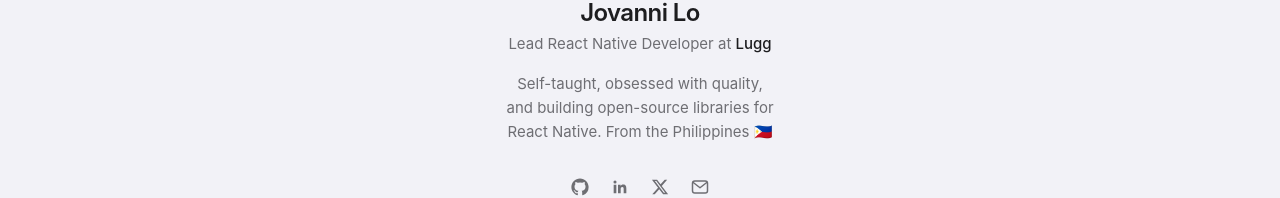
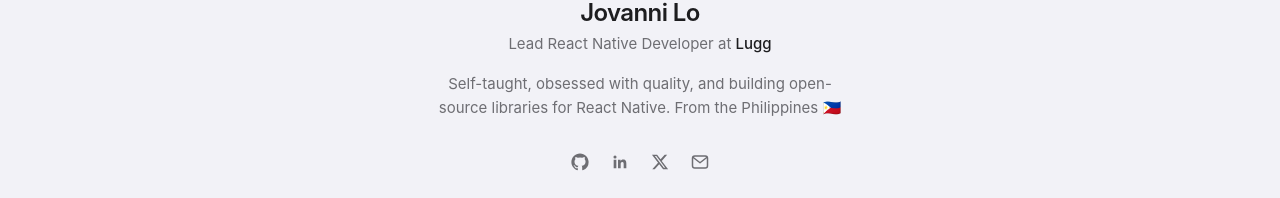
Before and after one commit to lodev09/lodev09, a Next.js app: page / in a window 1280 px wide. Shown: the part 199-397 px from the top of the page. Built offline with nearby package versions, Linux system fonts and the light colour scheme; no server answers.

Commit message:
Widen bio to wrap in two lines

```diff
--- a/components/intro.tsx
+++ b/components/intro.tsx
@@ -51,7 +51,7 @@ export function Intro() {
       </motion.p>
       <motion.p
         {...entrance(0.18)}
-        className="mt-4 max-w-sm text-[15px] leading-relaxed text-steel [text-wrap:balance]"
+        className="mt-4 max-w-md text-[15px] leading-relaxed text-steel [text-wrap:balance]"
       >
         {profile.bio}
       </motion.p>
```
